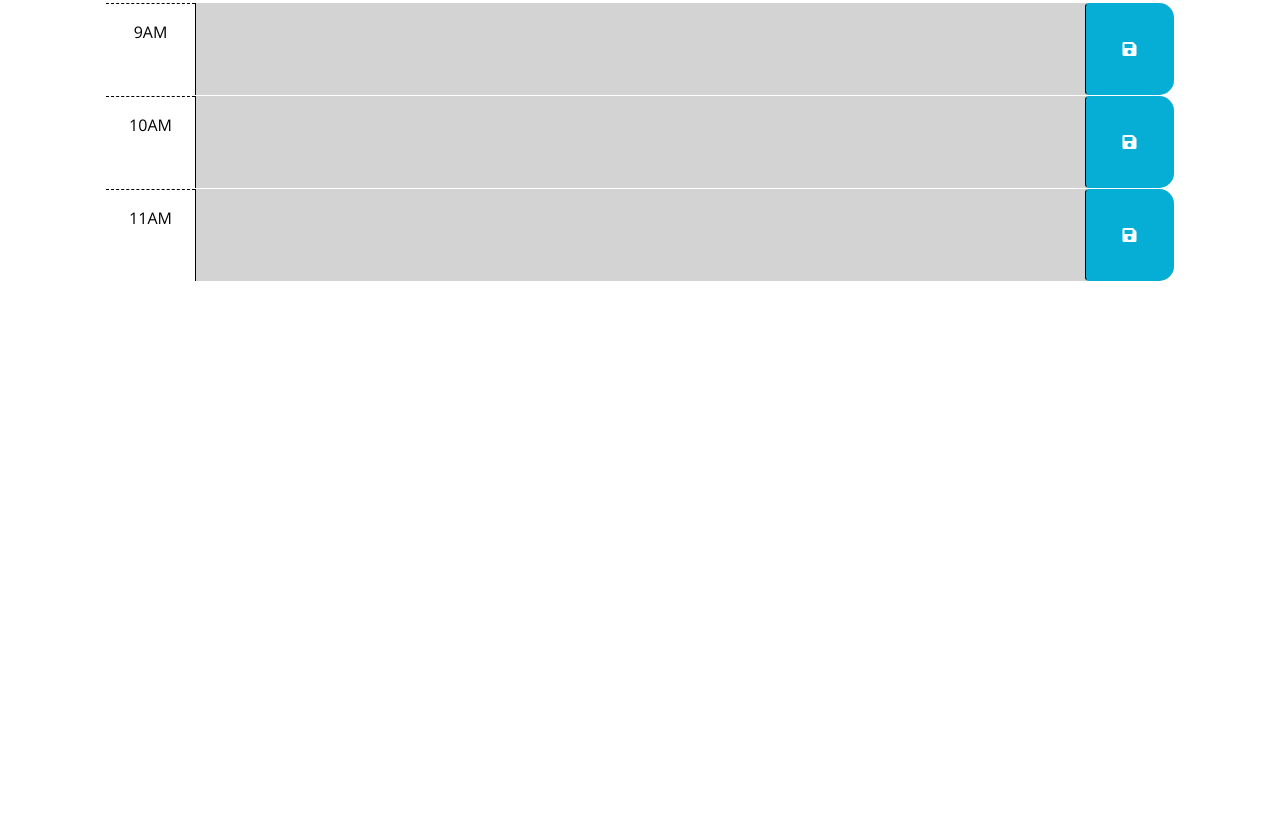
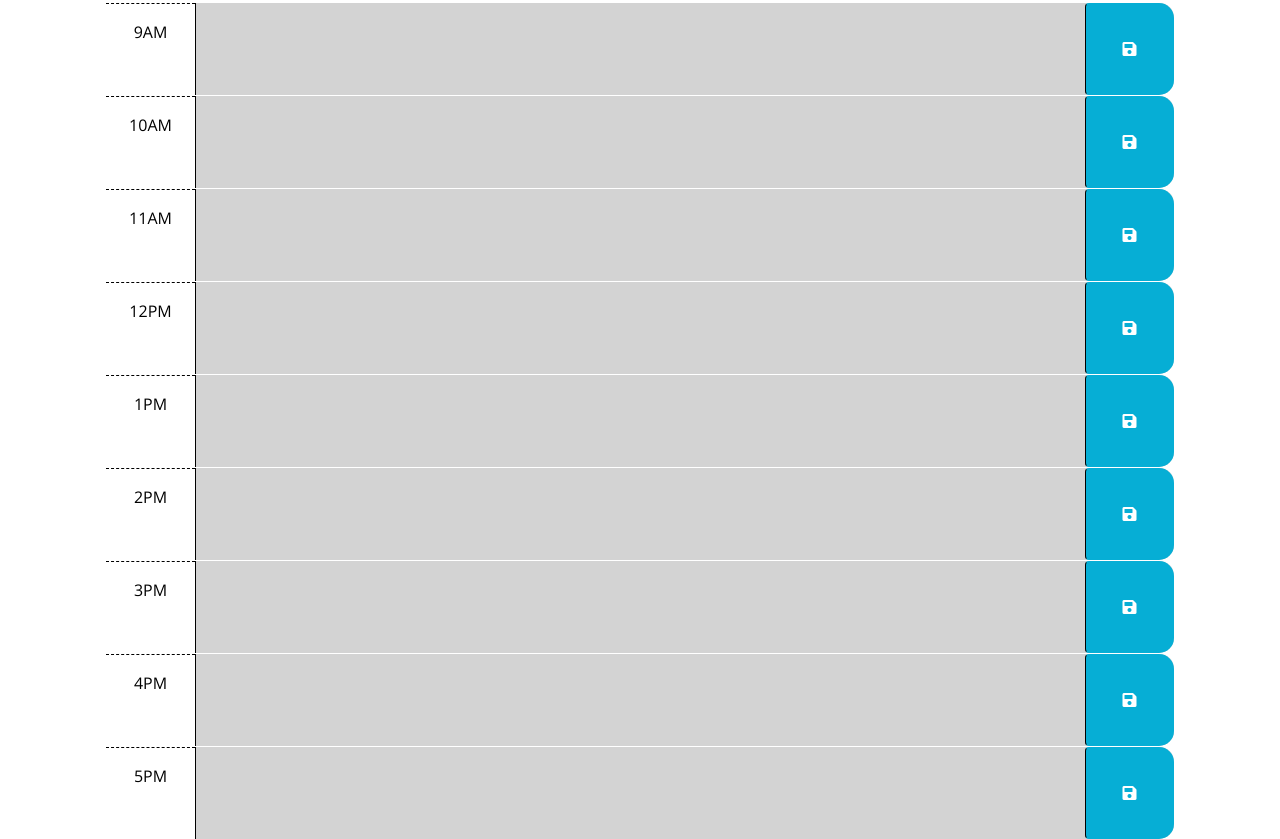
Before and after one commit to ryonerd79/Weekly-Challenge-Calendar-project, a plain HTML site: page index.html in a window 1280 px wide. Shown: the part 300-1139 px from the top of the page. Before the commit the page ends 800 px from the top, so only its background shows below. Drawn offline with nearby package versions, Linux system fonts and the light colour scheme.

Commit message:
fixed bugs in index file updated script file and README

```diff
--- a/02-Challenge/Develop/script.js
+++ b/02-Challenge/Develop/script.js
@@ -1,41 +1,3 @@
-// Wrap all code that interacts with the DOM in a call to jQuery to ensure that
-// the code isn't run until the browser has finished rendering all the elements
-// in the html.
-/*var amHour9 = $('#9AM');
-var amHour10 = $('#10AM');
-var amHour11 = $('#11AM');
-var pmHour12 = $('#12PM');
-var pmHour1 = $("#1PM");
-var pmHour2 = $("#2PM");
-var pmHour3 = $("#3PM");
-var pmHour4 = $("#4PM");
-var pmHour5 = $("#5PM");
-
-var arrayForHour = [
-  amHour9,
-  amHour10,
-  amHour11,
-  pmHour12,
-  pmHour1,
-  pmHour2,
-  pmHour3,
-  pmHour4,
-  pmHour5
-];
-
-var arrayTime = [
-  "9AM",
-  "10AM",
-  "11AM",
-  "12PM",
-  "1PM",
-  "2PM",
-  "3PM",
-  "4PM",
-  "5PM"
-
-
-]*/
 $('.time-block').each(function() {
  var blockHour = parseInt($(this).attr('id').split('-')[1]);
  var currentHour = dayjs().hour()
@@ -49,7 +11,8 @@ $('.time-block').each(function() {
 });
 
 var rightNow = dayjs().format('MMM DD, YYYY [at] hh:mm:ss a');
-  $('#currentDay').text(rightNow);
+$('#currentDay').text(rightNow);
+
 $('.saveBtn').click(function() {
   var value = $(this).siblings('.description').val();
   var time = $(this).parent().attr('id');
@@ -57,19 +20,11 @@ $('.saveBtn').click(function() {
 });
 
 $('#hour-9 .description').val(localStorage.getItem('hour-9'));
-
-/*$(function () {
-
-  for (i= 0; i < arrayForHour.length; i++) {
-   arrayForHour[i].attr('class', 'container-lg px 5 row time-block col-2 col-md-1 hour py-3');
-   arrayForHour[i].text(arrayTime[i]);
-
-   };
-
-   for (i= 0; i < arrayForHour.length; i++) {
-      $('root').addClass("row time-block");
-      textarea.text(arrayTime[i]);
-
-   };
-
-});*/
+$('#hour-10 .description').val(localStorage.getItem('hour-10'));
+$('#hour-11 .description').val(localStorage.getItem('hour-11'));
+$('#hour-12 .description').val(localStorage.getItem('hour-12'));
+$('#hour-13 .description').val(localStorage.getItem('hour-13'));
+$('#hour-14 .description').val(localStorage.getItem('hour-14'));
+$('#hour-15 .description').val(localStorage.getItem('hour-15'));
+$('#hour-16 .description').val(localStorage.getItem('hour-16'));
+$('#hour-17 .description').val(localStorage.getItem('hour-17'));
--- a/index.html
+++ b/index.html
@@ -1,23 +1,14 @@
 <!DOCTYPE html>
 <html lang="en">
+
 <head>
   <meta charset="UTF-8" />
   <meta name="viewport" content="width=device-width, initial-scale=1.0" />
   <meta http-equiv="X-UA-Compatible" content="ie=edge" />
-    <link
-      rel="stylesheet"
-      href="https://cdn.jsdelivr.net/npm/bootstrap@5.1.3/dist/css/bootstrap.min.css"
-    />
-    <link
-      rel="stylesheet"
-      href="https://use.fontawesome.com/releases/v5.8.1/css/all.css"
-      integrity="sha384-50oBUHEmvpQ+1lW4y57PTFmhCaXp0ML5d60M1M7uH2+nqUivzIebhndOJK28anvf"
-      crossorigin="anonymous"
-    />
-    <link
-      href="https://fonts.googleapis.com/css?family=Open+Sans&display=swap"
-      rel="stylesheet"
-    />
+  <link rel="stylesheet" href="https://cdn.jsdelivr.net/npm/bootstrap@5.1.3/dist/css/bootstrap.min.css" />
+  <link rel="stylesheet" href="https://use.fontawesome.com/releases/v5.8.1/css/all.css"
+    integrity="sha384-50oBUHEmvpQ+1lW4y57PTFmhCaXp0ML5d60M1M7uH2+nqUivzIebhndOJK28anvf" crossorigin="anonymous" />
+  <link href="https://fonts.googleapis.com/css?family=Open+Sans&display=swap" rel="stylesheet" />
   <link rel="stylesheet" href="./02-Challenge/Develop/style.css" />
   <title>Work Day Scheduler</title>
 </head>
@@ -29,17 +20,6 @@
     <p id="currentDay" class="lead"></p>
   </header>
   <div class="container-lg px-5">
-      <!-- Use class for "past", "present", and "future" to apply styles to the
-        time-block divs accordingly. The javascript will need to do this by
-        adding/removing these classes on each div by comparing the hour in the
-        id to the current hour. The html provided below is meant to be an example
-        demonstrating how the css provided can be leveraged to create the
-        desired layout and colors. The html below should be removed or updated
-        in the finished product. Remember to delete this comment once the
-        code is implemented.-->
-
-
-      <!--Example of a past time block. The "past" class adds a gray background color.-->
     <div id="hour-9" class="row time-block">
       <div class="col-2 col-md-1 hour text-center py-3">9AM</div>
       <textarea class="col-8 col-md-10 description" rows="3"> </textarea>
@@ -48,7 +28,7 @@
       </button>
     </div>
 
-       <!--Example of a a present time block. The "present" class adds a red background color.-->
+
     <div id="hour-10" class="row time-block">
       <div class="col-2 col-md-1 hour text-center py-3">10AM</div>
       <textarea class="col-8 col-md-10 description" rows="3"> </textarea>
@@ -57,32 +37,65 @@
       </button>
     </div>
 
-       <!--Example of a future time block. The "future" class adds a green background color.-->
+
     <div id="hour-11" class="row time-block">
       <div class="col-2 col-md-1 hour text-center py-3">11AM</div>
       <textarea class="col-8 col-md-10 description" rows="3"> </textarea>
       <button class="btn saveBtn col-2 col-md-1" aria-label="save">
         <i class="fas fa-save" aria-hidden="true"></i>
       </button>
+    </div>
+    <div id="hour-12" class="row time-block">
+      <div class="col-2 col-md-1 hour text-center py-3">12PM</div>
+      <textarea class="col-8 col-md-10 description" rows="3"> </textarea>
+      <button class="btn saveBtn col-2 col-md-1" aria-label="save">
+        <i class="fas fa-save" aria-hidden="true"></i>
+      </button>
+    </div>
+    <div id="hour-13" class="row time-block">
+      <div class="col-2 col-md-1 hour text-center py-3">1PM</div>
+      <textarea class="col-8 col-md-10 description" rows="3"> </textarea>
+      <button class="btn saveBtn col-2 col-md-1" aria-label="save">
+        <i class="fas fa-save" aria-hidden="true"></i>
+      </button>
+    </div>
+    <div id="hour-14" class="row time-block">
+      <div class="col-2 col-md-1 hour text-center py-3">2PM</div>
+      <textarea class="col-8 col-md-10 description" rows="3"> </textarea>
+      <button class="btn saveBtn col-2 col-md-1" aria-label="save">
+        <i class="fas fa-save" aria-hidden="true"></i>
+      </button>
+    </div>
 
-        <!--<div id="9AM"></div>
-        <div id="10AM"></div>
-        <div id="11AM"></div>
-        <div id="12PM"></div>
-        <div id="1PM"></div>
-        <div id="2PM"></div>
-        <div id="3PM"></div>
-        <div id="4PM"></div>
-        <div id="5PM"></div> -->
+    <div id="hour-15" class="row time-block">
+      <div class="col-2 col-md-1 hour text-center py-3">3PM</div>
+      <textarea class="col-8 col-md-10 description" rows="3"> </textarea>
+      <button class="btn saveBtn col-2 col-md-1" aria-label="save">
+        <i class="fas fa-save" aria-hidden="true"></i>
+      </button>
+    </div>
+    <div id="hour-16" class="row time-block">
+      <div class="col-2 col-md-1 hour text-center py-3">4PM</div>
+      <textarea class="col-8 col-md-10 description" rows="3"> </textarea>
+      <button class="btn saveBtn col-2 col-md-1" aria-label="save">
+        <i class="fas fa-save" aria-hidden="true"></i>
+      </button>
+    </div>
+
+    <div id="hour-17" class="row time-block">
+      <div class="col-2 col-md-1 hour text-center py-3">5PM</div>
+      <textarea class="col-8 col-md-10 description" rows="3"> </textarea>
+      <button class="btn saveBtn col-2 col-md-1" aria-label="save">
+        <i class="fas fa-save" aria-hidden="true"></i>
+      </button>
+    </div>
 
 
     <script src="https://code.jquery.com/jquery-3.4.1.min.js"></script>
-    <script
-      src="https://cdn.jsdelivr.net/npm/dayjs@1.11.3/dayjs.min.js"
-      integrity="sha256-iu/zLUB+QgISXBLCW/mcDi/rnf4m4uEDO0wauy76x7U="
-      crossorigin="anonymous"
-    ></script>
+    <script src="https://cdn.jsdelivr.net/npm/dayjs@1.11.3/dayjs.min.js"
+      integrity="sha256-iu/zLUB+QgISXBLCW/mcDi/rnf4m4uEDO0wauy76x7U=" crossorigin="anonymous"></script>
 
     <script src="./02-Challenge/Develop/script.js"></script>
 </body>
+
 </html>
```
Also changed, not shown: 1 other file. Lines whose indentation alone changed are shown as unchanged.
